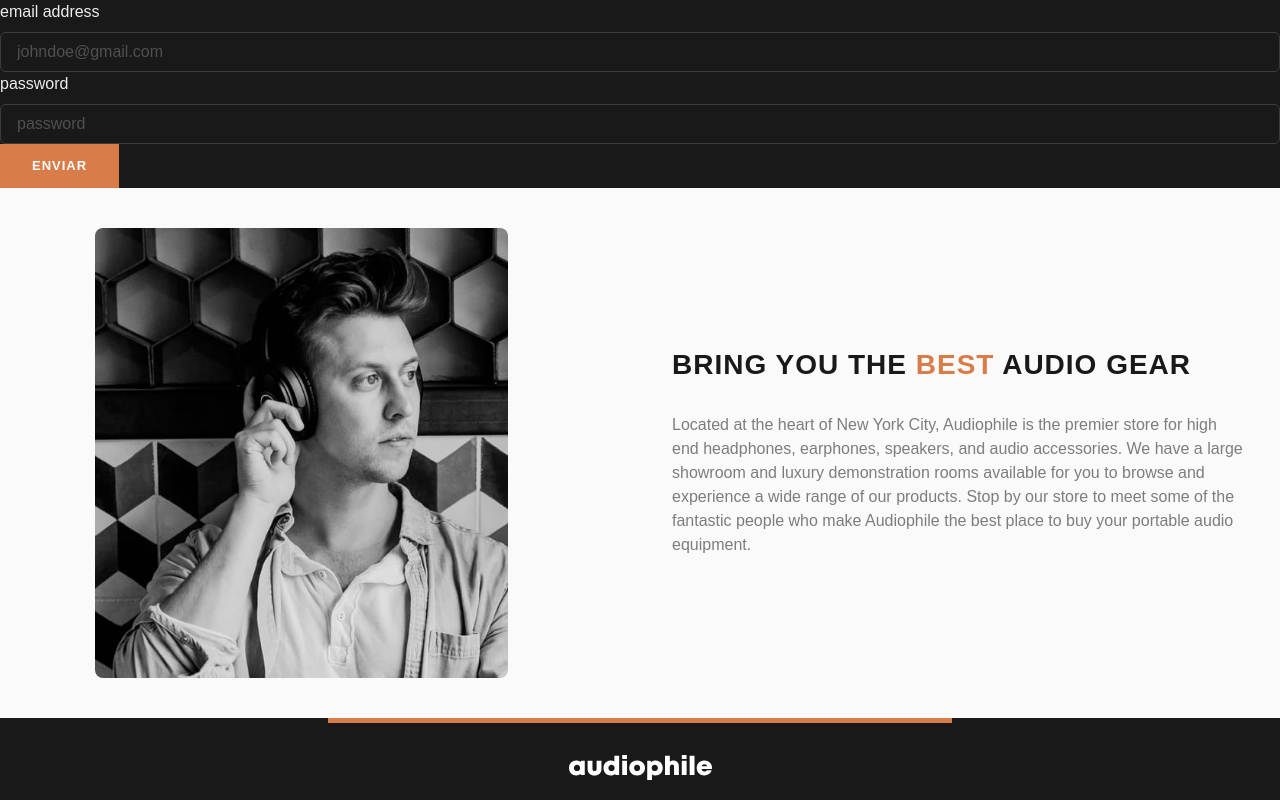
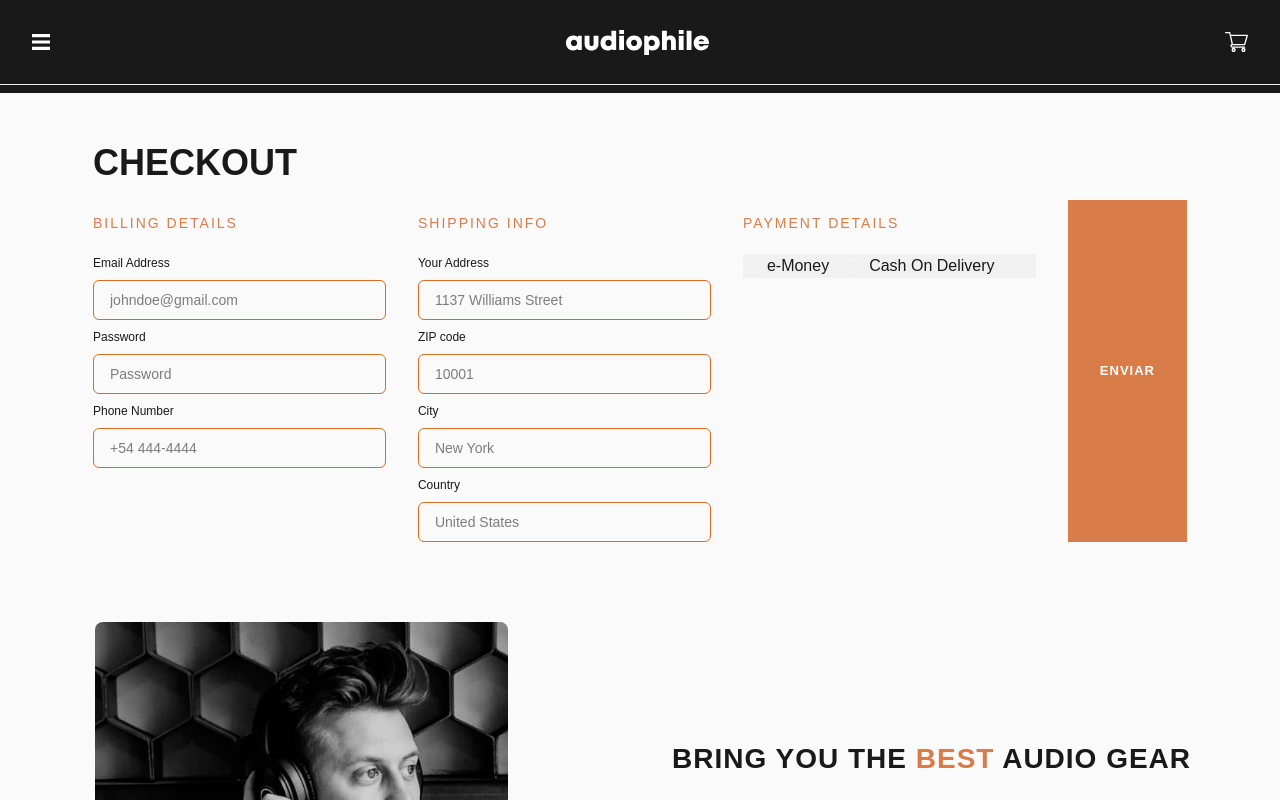
Before and after one commit to Franco-Martin11/Audiophile-ecommerce, a Next.js app: page /checkout in a window 1280 px wide. Shown: the top 800 px of the page. Built offline with nearby package versions, Linux system fonts and the light colour scheme.

Commit message:
Add - dinamic form with formik and object

```diff
--- a/components/Checkout/components/FormFields.tsx
+++ b/components/Checkout/components/FormFields.tsx
@@ -1,80 +1,217 @@
+import GoBack from "@/components/GoBack";
+import { FormField } from "@/types/type";
 import {
   chakra,
   Box,
   Button,
-  FormHelperText,
   Input,
   FormLabel,
+  Heading,
+  RadioGroup,
+  Radio,
+  Stack,
 } from "@chakra-ui/react";
 import { useFormik } from "formik";
+import FormRadio from "./FormRadio";
 
-type Field = {
-  label: string;
-  name: string;
-  type: string;
-  value: string;
-  placeholder: string;
-};
-
-const data: Field[] = [
+const data: FormField[] = [
   {
-    label: "email address",
+    categoryForm: "billing details",
+    fields: [
+      {
+        label: "Email Address",
         name: "email",
         type: "email",
         value: "",
         placeholder: "johndoe@gmail.com",
       },
       {
-    label: "password",
+        label: "Password",
         name: "password",
         type: "password",
         value: "",
-    placeholder: "password",
+        placeholder: "Password",
+      },
+      {
+        label: "Phone Number",
+        name: "phoneNumber",
+        type: "phoneNumber",
+        value: "",
+        placeholder: "+54 444-4444",
+      },
+    ],
+  },
+  {
+    categoryForm: "Shipping info",
+    fields: [
+      {
+        label: "Your Address",
+        name: "yourAddress",
+        type: "text",
+        value: "",
+        placeholder: "1137 Williams Street",
+      },
+      {
+        label: "ZIP code",
+        name: "zipCode",
+        type: "number",
+        value: "",
+        placeholder: "10001",
+      },
+      {
+        label: "City",
+        name: "city",
+        type: "text",
+        value: "",
+        placeholder: "New York",
+      },
+      {
+        label: "Country",
+        name: "country",
+        type: "text",
+        value: "",
+        placeholder: "United States",
+      },
+    ],
+  },
+  {
+    categoryForm: "Payment details",
+    fields: [
+      {
+        label: "e-Money",
+        name: "eMoney",
+        type: "radio",
+        value: "e-Money",
+      },
+      {
+        label: "Cash On Delivery",
+        name: "cashOnDelivery",
+        type: "radio",
+        value: "cashOnDelivery",
+      },
+    ],
   },
   // Agrega más objetos al array para agregar más campos al formulario
 ];
 
 function DynamicForm() {
-  const initialValues: { [key: string]: string } = {}; // define el tipo de la variable initialValues
+  const initialValues: { [key: string]: string } = { paymentCash: "" }; // define el tipo de la variable initialValues
   data.forEach((field) => {
-    initialValues[field.name] = "";
+    field.categoryForm !== "Payment details" &&
+      field.fields.forEach((field) => (initialValues[field.name] = ""));
   });
 
   const handleSubmit = (values: { [key: string]: string }) => {
-    // define el tipo del objeto values
-
+    // define el tipo del objeto value
     for (const field in values) {
       if (!values[field]) {
         console.log(`Field ${field} is empty`);
       }
     }
 
-    // alert(JSON.stringify(values));
-    // Agrega aquí tu lógica de envío de formulario
+    console.log(values);
   };
 
   const formik = useFormik({
     initialValues,
     onSubmit: handleSubmit,
   });
+  console.log(formik);
+  return (
+    <>
+      <Box px={8} pt={12} position={"relative"}>
+        <GoBack />
+        <Heading color={"black"}>Checkout</Heading>
+      </Box>
+      <chakra.form
+        py={4}
+        px={8}
+        justifyContent={"center"}
+        display={"flex"}
+        gap={8}
+        flexWrap="wrap"
+        bg="bg"
+        color={"black"}
+        onSubmit={formik.handleSubmit}
+      >
+        {data.map((field) => (
+          <Stack flex={"1 0 175px"} maxW="500px" key={field.categoryForm}>
+            <Heading
+              fontSize={"14px"}
+              color="accent"
+              fontWeight={500}
+              lineHeight={1}
+              letterSpacing="2px"
+              my={4}
+            >
+              {field.categoryForm}
+            </Heading>
 
-  return (
-    <form onSubmit={formik.handleSubmit}>
-      {data.map((field) => (
-        <Box key={field.name}>
-          <FormLabel>{field.label}</FormLabel>
+            {field.categoryForm === "Payment details" && (
+              <Stack bg={"gray"}>
+                <RadioGroup
+                  display={"flex"}
+                  gap={4}
+                  colorScheme="orange"
+                  onChange={(value) =>
+                    formik.setFieldValue("paymentMethod", value)
+                  }
+                >
+                  {field.fields.map((field) => (
+                    <Radio
+                      key={field.name}
+                      color={"white"}
+                      name={field.name}
+                      value={field.value}
+                    >
+                      {field.label}
+                    </Radio>
+                  ))}
+                </RadioGroup>
+                {formik?.values?.paymentMethod === "e-Money" && (
+                  <>
+                    <Heading>{formik.values.paymentMethod}</Heading>
                     <Input
+                      size={"md"}
                       focusBorderColor="orange.400"
-            type={field.type}
-            name={field.name}
-            value={formik.values[field.name]}
-            placeholder={field.placeholder}
+                      type={"text"}
+                      name={"paymentCash"}
+                      value={formik.values.paymentCash}
+                      placeholder={"e-money"}
+                      borderColor="orange.500"
+                      _placeholder={{ color: "text" }}
+                      onChange={formik.handleChange}
+                    />
+                  </>
+                )}
+              </Stack>
+            )}
+
+            {field.fields.map(
+              (element) =>
+                element.type !== "radio" && (
+                  <Box key={element.name}>
+                    <FormLabel fontSize={"xs"}>{element.label}</FormLabel>
+                    <Input
+                      borderColor="orange.500"
+                      _placeholder={{ color: "text", fontSize: "14px" }}
+                      color="black"
+                      size={"md"}
+                      focusBorderColor="orange.400"
+                      type={element.type}
+                      name={element.name}
+                      value={formik.values[element.name]}
+                      placeholder={element.placeholder}
                       onChange={formik.handleChange}
                     />
                   </Box>
+                )
+            )}
+          </Stack>
         ))}
         <Button type="submit">Enviar</Button>
-    </form>
+      </chakra.form>
+    </>
   );
 }
 
--- /dev/null
+++ b/components/Checkout/components/FormRadio.tsx
@@ -0,0 +1,17 @@
+import { Field } from "@/types/type";
+import { Stack, Radio } from "@chakra-ui/react";
+import React from "react";
+
+type Props = {};
+
+const FormRadio = ({ label, name, value }: Field) => {
+  return (
+    <Stack spacing={5} direction="row">
+      <Radio color={"white"} name={name} colorScheme="orange" value={value}>
+        {label}
+      </Radio>
+    </Stack>
+  );
+};
+
+export default FormRadio;
--- a/components/GoBack.tsx
+++ b/components/GoBack.tsx
@@ -9,7 +9,7 @@ const GoBack = () => {
       position={"absolute"}
       top={"6px"}
       pr={4}
-      py={2}
+      py={4}
       variant={"link"}
       onClick={() => router.back()}
     >
--- a/pages/checkout/index.tsx
+++ b/pages/checkout/index.tsx
@@ -1,10 +1,15 @@
+import { GoBack, PageLayout } from "@/components";
 import FormFields from "@/components/Checkout/components/FormFields";
 import React from "react";
 
 type Props = {};
 
 const Checkout = (props: Props) => {
-  return <FormFields />;
+  return (
+    <PageLayout title="Checkout" bgColor="bg">
+      <FormFields />;
+    </PageLayout>
+  );
 };
 
 export default Checkout;
```
Also changed, not shown: types/type.ts (+13 -0 lines). Lines whose indentation alone changed are shown as unchanged.
